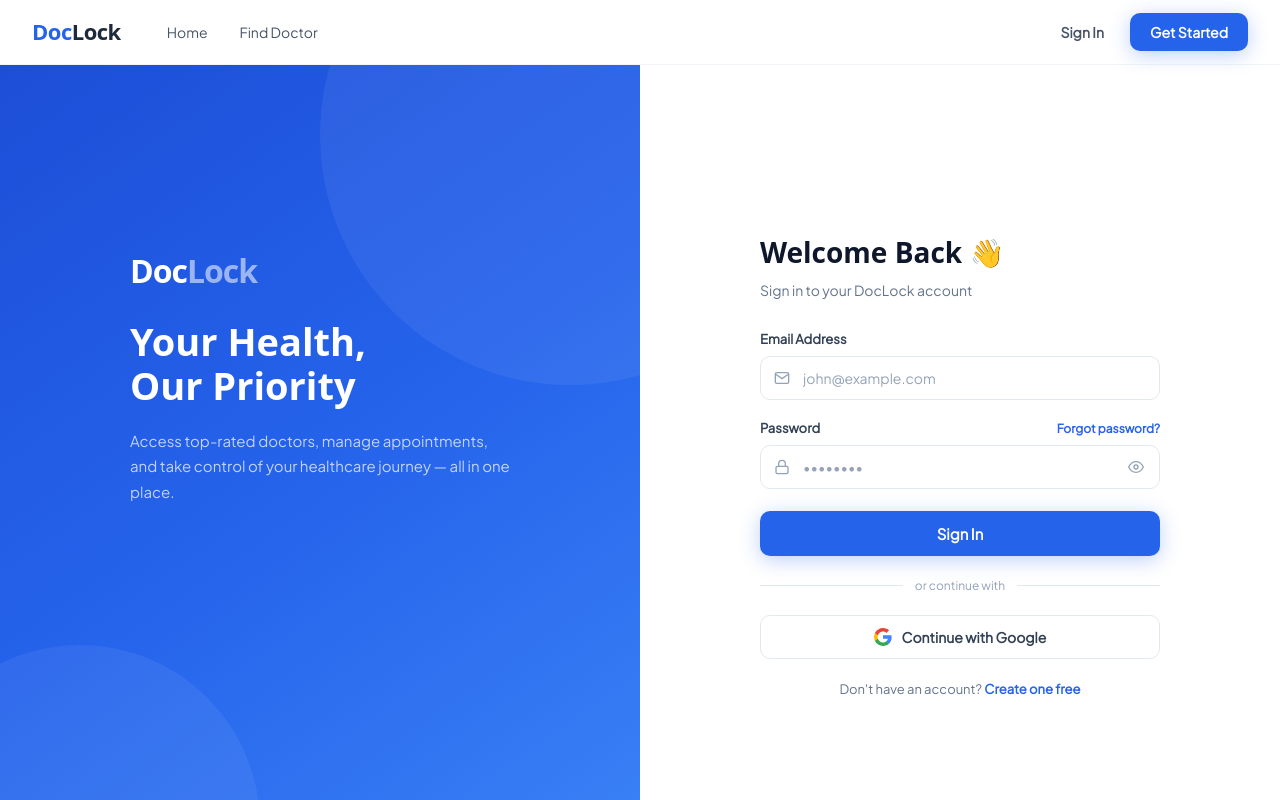
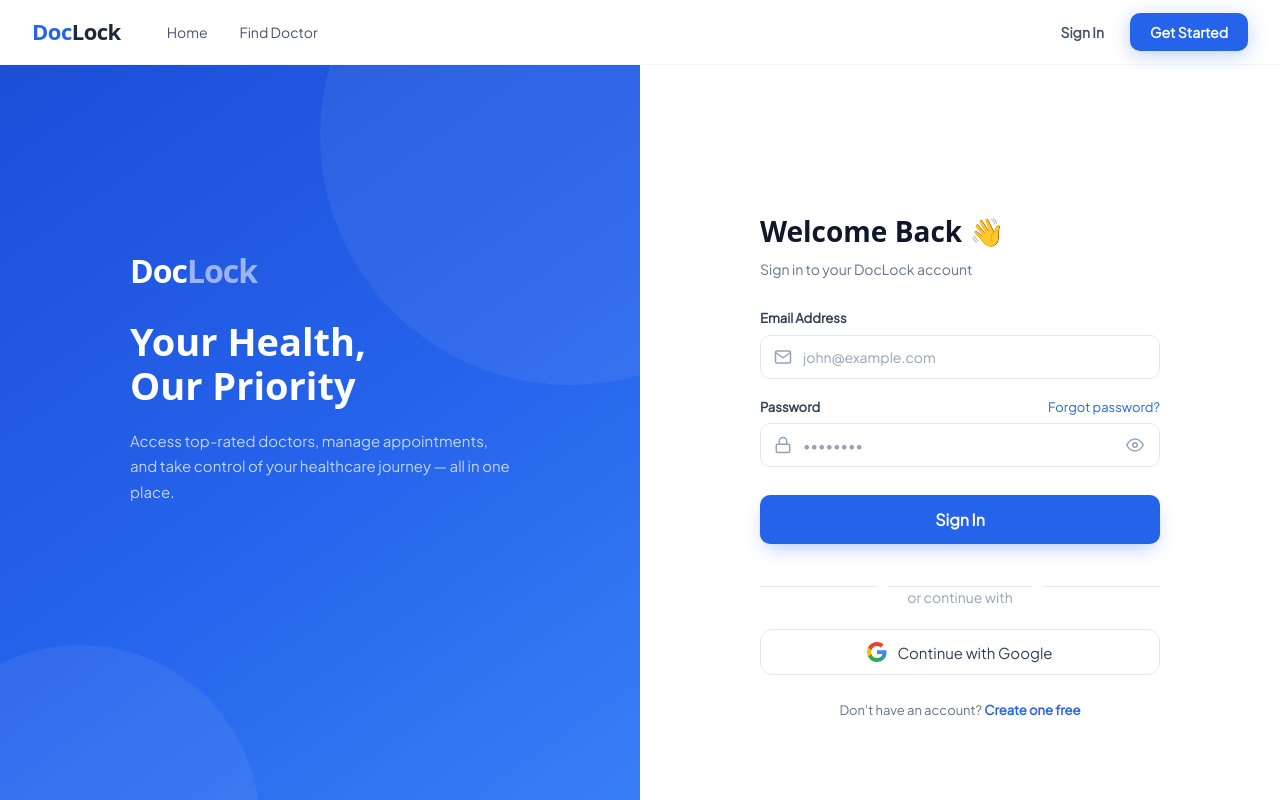
Before and after one commit to Rev0710/Doclock, a React (Vite) app in the folder doclock-project/client/: page /login in a window 1280 px wide. Shown: the top 800 px of the page. Built offline with nearby package versions, Linux system fonts and the light colour scheme.

Commit message:
Updated for server and for connection serverless in backend

```diff
--- a/doclock-project/client/src/pages/Login.css
+++ b/doclock-project/client/src/pages/Login.css
@@ -476,3 +476,45 @@
   grid-template-columns: 1fr 1fr;
   gap: 15px;
 }
+/* Divider Line */
+.auth-divider {
+  display: flex;
+  align-items: center;
+  text-align: center;
+  margin: 24px 0;
+  color: #94a3b8;
+  font-size: 14px;
+}
+
+.auth-divider::before,
+.auth-divider::after {
+  content: '';
+  flex: 1;
+  border-bottom: 1px solid #e2e8f0;
+}
+
+.auth-divider span {
+  padding: 0 12px;
+}
+
+/* Google Button Styling */
+.google-btn {
+  display: flex;
+  align-items: center;
+  justify-content: center;
+  width: 100%;
+  background-color: #ffffff;
+  border: 1px solid #e2e8f0;
+  padding: 12px;
+  border-radius: 12px;
+  cursor: pointer;
+  font-weight: 500;
+  font-size: 15px;
+  color: #334155;
+  transition: all 0.2s ease;
+}
+
+.google-btn:hover {
+  background-color: #f8fafc;
+  border-color: #cbd5e1;
+}
--- a/doclock-project/client/src/pages/Login.jsx
+++ b/doclock-project/client/src/pages/Login.jsx
@@ -20,6 +20,23 @@ export default function Login() {
     else if (!/\S+@\S+\.\S+/.test(form.email)) e.email = 'Enter a valid email'
     if (!form.password) e.password = 'Password is required'
     return e
+  }
+
+  // --- ADDED FUNCTIONALITY ---
+  const handleGoogleLogin = () => {
+    setLoading(true);
+    // In a real app, this redirects to your backend or Firebase
+    // For now, we simulate the start of the Google Auth flow
+    console.log("Initiating Google Login...");
+
+    // Example: Redirecting to a Google Auth route on your server
+    // window.location.href = "http://localhost:5000/api/auth/google";
+
+    // For visual demo, we'll just show an alert
+    setTimeout(() => {
+        alert("Google Login triggered! Connect your Client ID in the backend to finish.");
+        setLoading(false);
+    }, 1000);
   }
 
   const handleSubmit = async (e) => {
@@ -45,7 +62,6 @@ export default function Login() {
 
   return (
     <div className="auth-page">
-      {/* Visual panel */}
       <div className="auth-visual">
         <div className="auth-visual-inner">
           <div className="auth-logo">Doc<span>Lock</span></div>
@@ -75,7 +91,6 @@ export default function Login() {
         <div className="auth-bg-blob auth-bg-blob--2" />
       </div>
 
-      {/* Form panel */}
       <div className="auth-form-panel">
         <div className="auth-form-box anim-fade-up">
           <div className="auth-form-header">
@@ -88,7 +103,6 @@ export default function Login() {
           )}
 
           <form onSubmit={handleSubmit} className="auth-form" noValidate>
-            {/* Email */}
             <div className="field-group">
               <label className="field-label" htmlFor="email">Email Address</label>
               <div className={`field-wrap ${errors.email ? 'error' : ''}`}>
@@ -100,17 +114,15 @@ export default function Login() {
                   placeholder="john@example.com"
                   value={form.email}
                   onChange={set('email')}
-                  autoComplete="email"
                 />
               </div>
               {errors.email && <p className="field-error">{errors.email}</p>}
             </div>
 
-            {/* Password */}
             <div className="field-group">
               <div className="field-label-row">
                 <label className="field-label" htmlFor="password">Password</label>
-                <Link to="/forgot-password" className="field-forgot">Forgot password?</Link>
+                <Link to="/forgot-password" style={{fontSize: '13px', color: '#2563eb'}}>Forgot password?</Link>
               </div>
               <div className={`field-wrap ${errors.password ? 'error' : ''}`}>
                 <span className="field-icon"><IconLock /></span>
@@ -121,13 +133,11 @@ export default function Login() {
                   placeholder="••••••••"
                   value={form.password}
                   onChange={set('password')}
-                  autoComplete="current-password"
                 />
                 <button
                   type="button"
                   className="field-eye"
                   onClick={() => setShowPass(v => !v)}
-                  tabIndex={-1}
                 >
                   {showPass ? <IconEyeOff /> : <IconEye />}
                 </button>
@@ -135,21 +145,27 @@ export default function Login() {
               {errors.password && <p className="field-error">{errors.password}</p>}
             </div>
 
-            <button type="submit" className="auth-submit-btn" disabled={loading}>
-              {loading ? <span className="btn-spinner" /> : null}
-              {loading ? 'Signing in…' : 'Sign In'}
+            <button type="submit" className="auth-submit-btn-modern" style={{marginTop: '10px'}} disabled={loading}>
+              {loading ? 'Signing in...' : 'Sign In'}
+            </button>
+
+            <div className="auth-divider">
+              <span>or continue with</span>
+            </div>
+
+            <button
+              type="button"
+              className="google-btn"
+              onClick={handleGoogleLogin}
+              disabled={loading}
+            >
+              <IconGoogle />
+              Continue with Google
             </button>
           </form>
 
-          <div className="auth-divider"><span /><p>or continue with</p><span /></div>
-
-          <button className="auth-social-btn" type="button">
-            <IconGoogle />
-            Continue with Google
-          </button>
-
-          <p className="auth-switch">
-            Don't have an account? <Link to="/register">Create one free</Link>
+          <p className="auth-switch" style={{marginTop: '25px'}}>
+            Don't have an account? <Link to="/register" style={{fontWeight: '600', color: '#2563eb'}}>Create one free</Link>
           </p>
         </div>
       </div>
@@ -157,33 +173,33 @@ export default function Login() {
   )
 }
 
-/* ── Icons ── */
+// Icons (Same as your code)
 const IconMail = () => (
-  <svg width="16" height="16" viewBox="0 0 24 24" fill="none" stroke="currentColor" strokeWidth="2">
+  <svg width="18" height="18" viewBox="0 0 24 24" fill="none" stroke="currentColor" strokeWidth="2">
     <path d="M4 4h16c1.1 0 2 .9 2 2v12c0 1.1-.9 2-2 2H4c-1.1 0-2-.9-2-2V6c0-1.1.9-2 2-2z"/>
     <polyline points="22,6 12,13 2,6"/>
   </svg>
 )
 const IconLock = () => (
-  <svg width="16" height="16" viewBox="0 0 24 24" fill="none" stroke="currentColor" strokeWidth="2">
+  <svg width="18" height="18" viewBox="0 0 24 24" fill="none" stroke="currentColor" strokeWidth="2">
     <rect x="3" y="11" width="18" height="11" rx="2"/>
     <path d="M7 11V7a5 5 0 0 1 10 0v4"/>
   </svg>
 )
 const IconEye = () => (
-  <svg width="16" height="16" viewBox="0 0 24 24" fill="none" stroke="currentColor" strokeWidth="2">
+  <svg width="18" height="18" viewBox="0 0 24 24" fill="none" stroke="currentColor" strokeWidth="2">
     <path d="M1 12s4-8 11-8 11 8 11 8-4 8-11 8-11-8-11-8z"/>
     <circle cx="12" cy="12" r="3"/>
   </svg>
 )
 const IconEyeOff = () => (
-  <svg width="16" height="16" viewBox="0 0 24 24" fill="none" stroke="currentColor" strokeWidth="2">
+  <svg width="18" height="18" viewBox="0 0 24 24" fill="none" stroke="currentColor" strokeWidth="2">
     <path d="M17.94 17.94A10.07 10.07 0 0 1 12 20c-7 0-11-8-11-8a18.45 18.45 0 0 1 5.06-5.94M9.9 4.24A9.12 9.12 0 0 1 12 4c7 0 11 8 11 8a18.5 18.5 0 0 1-2.16 3.19m-6.72-1.07a3 3 0 1 1-4.24-4.24"/>
     <line x1="1" y1="1" x2="23" y2="23"/>
   </svg>
 )
 const IconGoogle = () => (
-  <svg width="18" height="18" viewBox="0 0 18 18">
+  <svg width="20" height="20" viewBox="0 0 18 18" style={{marginRight: '10px'}}>
     <path d="M17.64 9.2c0-.637-.057-1.251-.164-1.84H9v3.481h4.844c-.209 1.125-.843 2.078-1.796 2.716v2.259h2.908c1.702-1.567 2.684-3.875 2.684-6.615z" fill="#4285F4"/>
     <path d="M9 18c2.43 0 4.467-.806 5.956-2.184l-2.908-2.259c-.806.54-1.837.86-3.048.86-2.344 0-4.328-1.584-5.036-3.711H.957v2.332C2.438 15.983 5.482 18 9 18z" fill="#34A853"/>
     <path d="M3.964 10.706c-.18-.54-.282-1.117-.282-1.706s.102-1.166.282-1.706V4.962H.957C.347 6.175 0 7.55 0 9s.348 2.825.957 4.038l3.007-2.332z" fill="#FBBC05"/>
--- a/doclock-project/client/src/pages/Register.jsx
+++ b/doclock-project/client/src/pages/Register.jsx
@@ -23,7 +23,7 @@ export default function Register() {
     const e = {}
     if (!form.firstName.trim()) e.firstName = 'First name is required'
     if (!form.lastName.trim()) e.lastName = 'Last name is required'
-    if (!form.email) e.email = 'Email is required'
+    if (!form.email) e.email = 'Email is required make sure to enter a valid email with "@"'
     else if (!/\S+@\S+\.\S+/.test(form.email)) e.email = 'Enter a valid email'
     if (!form.phone) e.phone = 'Phone number is required'
     if (!form.address.trim()) e.address = 'Address is required'
```
Also changed, not shown: 1 other file (tests, documents, lock files or other folders).
